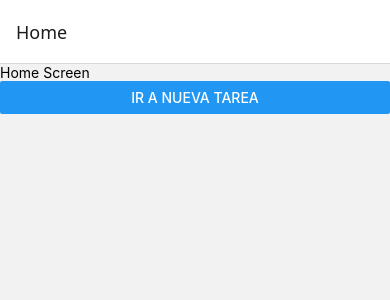
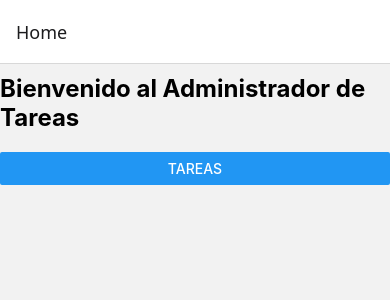
Before and after one commit to eckerdtleonardo1-tech/AdministradorTareas-AplicativosMoviles, a React Native app: screen /Home in a window 390 px wide. Shown: the top 300 px of the page. Built offline with nearby package versions, Linux system fonts and the light colour scheme.

Commit message:
commit modificacion y arreglo de interfaz de botones y lista de tareas

```diff
--- a/src/screens/AddTaskScreen.js
+++ b/src/screens/AddTaskScreen.js
@@ -1,6 +1,7 @@
 import React, { useState, useEffect } from 'react';
 import { View, Text, TextInput, Button, FlatList, TouchableOpacity, StyleSheet } from 'react-native';
-
+import theme from '../styles/theme';
+import {styles} from '../styles/theme';
 
 
 export default function CrearTarea() {
@@ -30,31 +31,50 @@ export default function CrearTarea() {
   };
 
     return (
-        <View>
-            <Text >Lista de Tareas ✅</Text>
+        <View style={styles.contenedor}>
+            <Text style={styles.titulo}>Lista de Tareas ✅</Text>
 
-
-        <TextInput
+        <View style={styles.rowContainer}>
+        <TextInput style={styles.input}
             placeholder="Escribe una tarea..."
             value={tarea}
             onChangeText={setTarea}
       />
-            <Button
-                title="Guardar Tarea"
-                onPress={agregarTarea}
-            />
-            <FlatList
-                data={listaTareas}
-                keyExtractor={(item) => item.id}
-                renderItem={({ item }) => (
+            <TouchableOpacity  style={styles.boton}
+                onPress={agregarTarea} color="#688f5d"
+            >
+                <Text style={styles.botonText}>Guardar Tarea</Text>
+            </TouchableOpacity>
+        </View>
+        <View style={styles.rowContainer}>
+        <FlatList
+        data={listaTareas}
+        keyExtractor={(item) => item.id.toString()}
+        style={{ height: 500, width: '100%' }}
+
+        renderItem={({ item }) => (
+
+    <View style={styles.rowContainer}>
+
             <TouchableOpacity
-                onPress={() => alternarCompletada(item.id)}
-                onLongPress={() => eliminarTarea(item.id)}
+              style={[styles.tarea, item.completada && styles.tareaCompletada]}
+              onPress={() => alternarCompletada(item.id)}
             >
-                <Text>{item.texto}</Text>
+              <Text style={styles.textoTarea}>{item.texto}</Text>
             </TouchableOpacity>
+
+            <TouchableOpacity
+              onPress={() => eliminarTarea(item.id)}
+              style={styles.botonEliminar}
+            >
+              <Text style={styles.textoTacho}>🗑️</Text>
+            </TouchableOpacity>
+
+          </View>
+
         )}
       />
+        </View>
         </View>
     );
 
--- a/src/screens/HomeScreen.js
+++ b/src/screens/HomeScreen.js
@@ -1,5 +1,6 @@
 import { View, Text, Button } from 'react-native';
-
+import theme from '../styles/theme';
+import {styles} from '../styles/theme';
 
 
 
@@ -8,12 +9,10 @@ export default function HomeScreen({ navigation }) {
 
     return (
         <View>
+            <Text style={styles.titulo}>Bienvenido al Administrador de Tareas</Text>
 
-
-            <Text>Home Screen</Text>
-
-            <Button
-                title="Ir a Nueva Tarea"
+            <Button style={styles.boton, { marginTop: 20 }, { width: '50%' }, { alignSelf: 'center' }}
+                title="Tareas"
                 onPress={() => navigation.navigate('NuevaTarea')}
             />
 
--- a/src/styles/theme.js
+++ b/src/styles/theme.js
@@ -0,0 +1,84 @@
+    import { StyleSheet } from 'react-native';
+
+export  const styles = StyleSheet.create({
+    contenedor: {
+    flex: 1,
+    padding: 20,
+    alignItems: 'center',
+    backgroundColor: '#f7f7f7',
+  },
+    titulo: {
+    fontSize: 24,
+    fontWeight: 'bold',
+    alignItems: 'center',
+    marginTop: 10,
+    marginBottom: 20,
+  },
+    input: {
+    borderWidth: 1,
+    borderColor: '#0056b3', // Tu borde azul
+    borderRadius: 5,
+    paddingHorizontal: 10,
+    backgroundColor: '#fff',
+    flex: 1,
+    marginRight: 10,
+    height: '100%',
+  },
+    tarea: {
+    backgroundColor: '#fbfbfb',
+    borderRadius: 5,
+    flex: 1,
+    marginRight: 10,
+    paddingHorizontal: 15,
+    paddingVertical: 15,
+    justifyContent: 'center',
+    height: '100%',
+  },
+    tareaCompletada: {
+    backgroundColor: '#249224',
+    textDecorationLine: 'line-through',
+  },
+    textoTarea: {
+    fontSize: 16,
+  },
+    textoTacho: {
+    color: '#ffffff',
+    fontSize: 20,
+    lineHeight: 20,
+  },
+    botonEliminar: {
+    backgroundColor: '#ff4d4d',
+    borderRadius: 5,
+    width: 50,
+    justifyContent: 'center',
+    alignItems: 'center',
+    height: '100%',
+  },
+    rowContainer: {
+    flexDirection: 'row',
+    width: '95%',
+    alignSelf: 'center',
+    marginTop: 15,
+    height: 50,
+    alignItems: 'stretch',
+  },
+    boton: {
+    backgroundColor: '#249224',
+    bordercolor: '#000000',
+    borderRadius: 5,
+    paddingHorizontal: 15,
+    height: '100%',
+    justifyContent: 'center',
+    alignItems: 'center',
+  },
+    botonText: {
+    color: '#ffffff',
+    fontWeight: 'bold',
+  },
+    listaContainer: {
+    flex: 1,
+    width: '100%',
+    marginTop: 15,
+    }
+
+});
```
